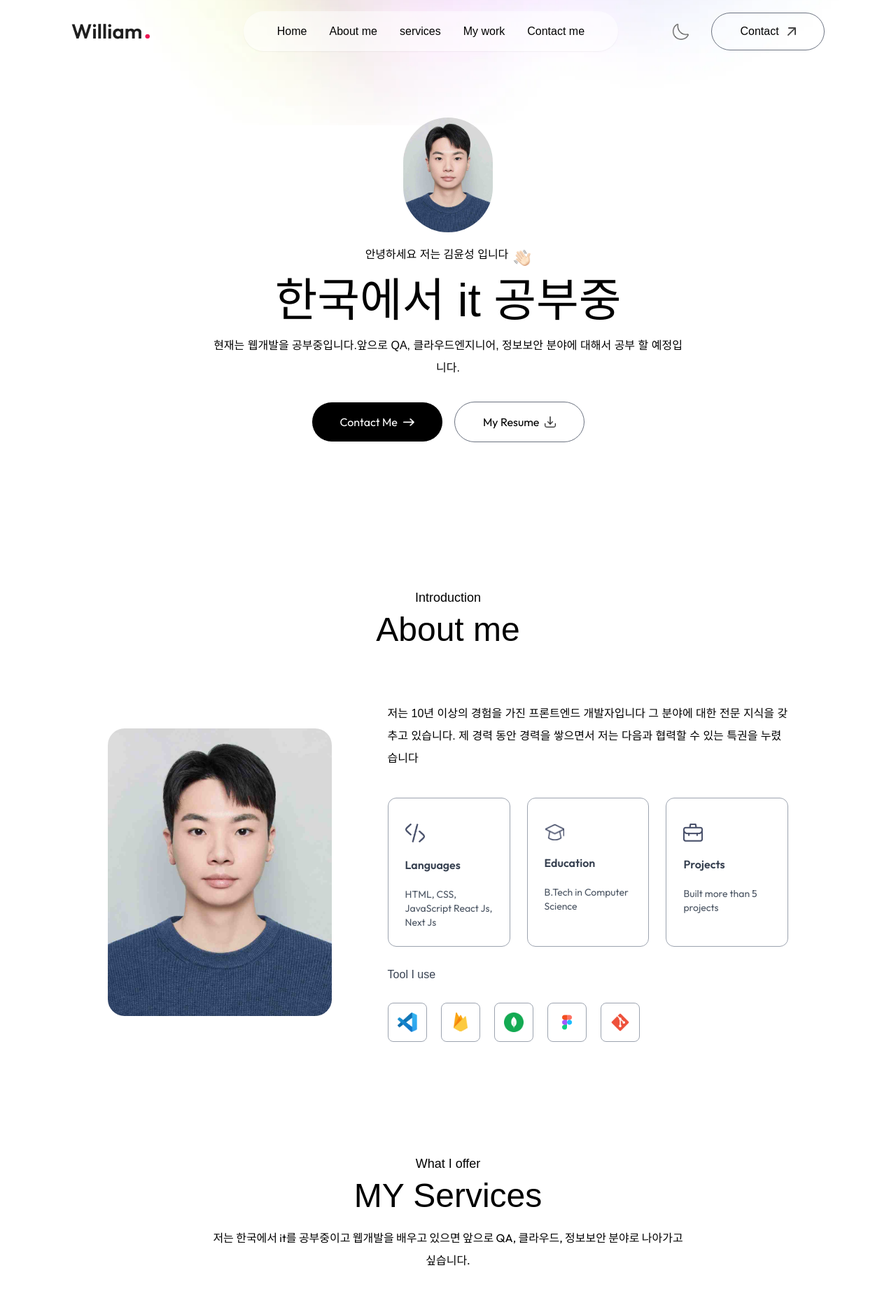
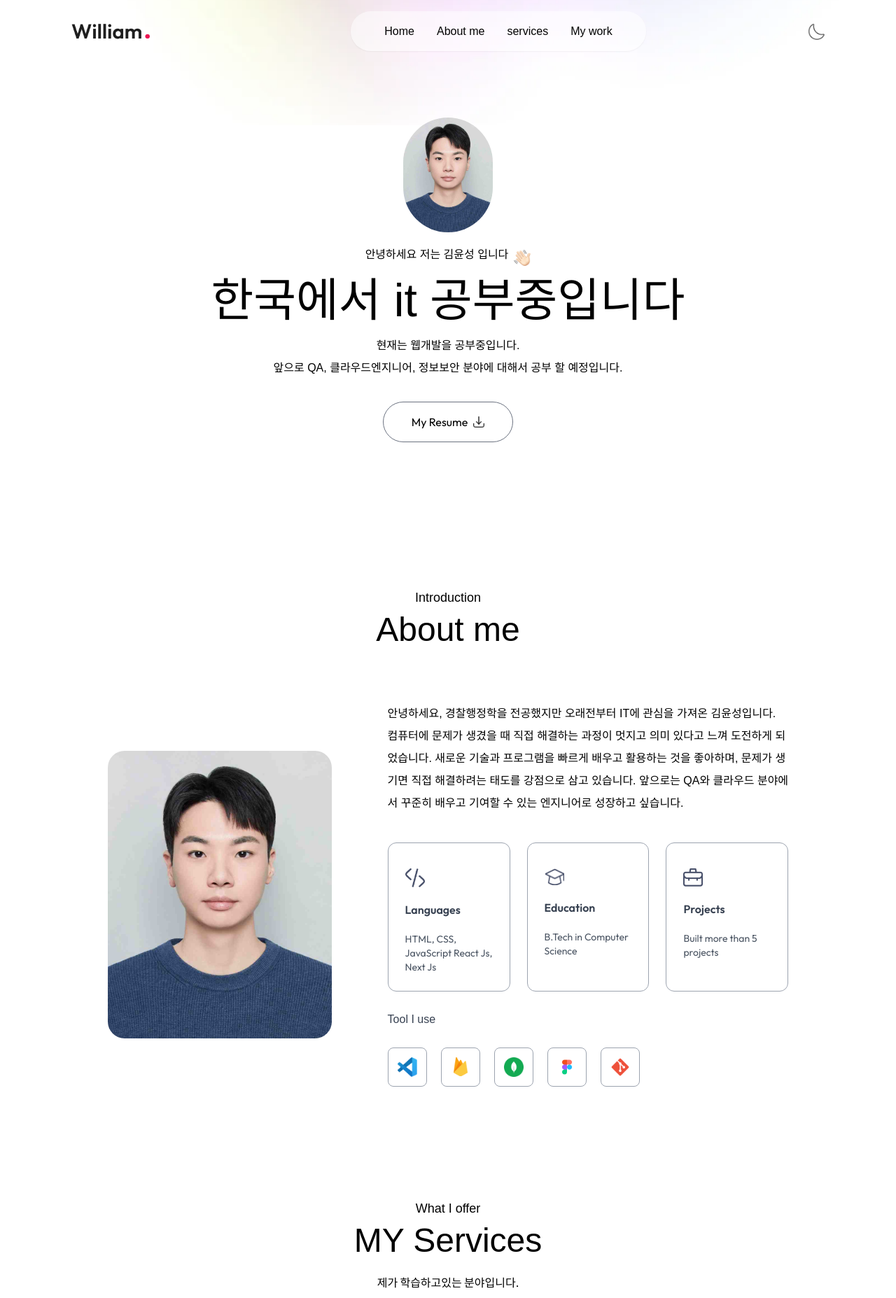
Before and after one commit to kys980819/portfolio, a Next.js app: page / in a window 1280 px wide. Shown: the top 1855 px of the page at 70% size. Built offline with nearby package versions, Linux system fonts and the light colour scheme; a web font is replaced by a local one.

Commit message:
우선 텍스트 수정가능한 부분 수정

```diff
--- a/app/components/About.jsx
+++ b/app/components/About.jsx
@@ -14,9 +14,10 @@ const About = ({isDarkMode}) => {
         </div>
         <div className='flex-1'>
             <p className='mb-10 max-w-2xl font-Ovo'>
-            저는 10년 이상의 경험을 가진 프론트엔드 개발자입니다
-            그 분야에 대한 전문 지식을 갖추고 있습니다. 제 경력 동안
-            경력을 쌓으면서 저는 다음과 협력할 수 있는 특권을 누렸습니다
+            안녕하세요, 경찰행정학을 전공했지만 오래전부터 IT에 관심을 가져온 김윤성입니다.
+            컴퓨터에 문제가 생겼을 때 직접 해결하는 과정이 멋지고 의미 있다고 느껴 도전하게 되었습니다.
+            새로운 기술과 프로그램을 빠르게 배우고 활용하는 것을 좋아하며, 문제가 생기면 직접 해결하려는 태도를 강점으로 삼고 있습니다.
+            앞으로는 QA와 클라우드 분야에서 꾸준히 배우고 기여할 수 있는 엔지니어로 성장하고 싶습니다.
             </p>
             {/*About me에서 언어, 학력, 프로젝트 수정 할떄 여기 참고 assets.js 파일에서 수정  */}
             <ul className='grid grid-cols-1 sm:grid-cols-3 gap-6 max-w-2xl'>
--- a/app/components/Header.jsx
+++ b/app/components/Header.jsx
@@ -10,14 +10,10 @@ const Header = () => {
       </div>
       <h3 className='flex items-end gap-2 text-x1 md:text-2x1 md-3 font-Ovo '>
         안녕하세요 저는 김윤성 입니다 <Image src={assets.hand_icon} alt='' className='w-6'/> </h3>
-      <h1 className='text-3xl sm:text-6xl lg:text-[66px] font-Ovo'> 한국에서 it 공부중</h1>
-      <p className='max-w-2xl mx-auto font-Ovo'> 현재는 웹개발을 공부중입니다.앞으로 QA, 클라우드엔지니어, 정보보안 분야에 대해서 공부 할 예정입니다.
-      </p>
+      <h1 className='text-3xl sm:text-6xl lg:text-[66px] font-Ovo'> 한국에서 it 공부중입니다</h1>
+      <p className='max-w-2xl mx-auto font-Ovo'>
+        현재는 웹개발을 공부중입니다. <br/> 앞으로 QA, 클라우드엔지니어, 정보보안 분야에 대해서 공부 할 예정입니다. </p>
       <div className='flex flex-col sm:flex-row items-center gap-4 mt-4'>
-        <a href="#contact"
-        className='px-10 py-3 border border-white rounded-full bg-black text-white flex items-center gap-2 dark:bg-transparent '
-        > Contact Me <Image src={assets.right_arrow_white} alt='' className='w-4'/></a>
-
         <a href="#sample-resume.pdf" download className='px-10 py-3 border rounded-full
          border-gray-500 flex items-center gap-2 bg-white dark:text-black'>
         My Resume <Image src={assets.download_icon} alt='' className='w-4'/></a>
--- a/app/components/Navbar.jsx
+++ b/app/components/Navbar.jsx
@@ -44,7 +44,6 @@ const Navbar = ({isDarkMode, setIsDarkMode}) => {
           <li><a className='font-Ovo' href="#about">About me</a></li>
           <li><a className='font-Ovo' href="#services">services</a></li>
           <li><a className='font-Ovo' href="#work">My work</a></li>
-          <li><a className='font-Ovo' href="#contact">Contact me</a></li>
         </ul>
 
         <div className='flex items-center gap-4'>
@@ -52,10 +51,6 @@ const Navbar = ({isDarkMode, setIsDarkMode}) => {
           <button onClick={()=>setIsDarkMode(prev => !prev)}>
             <Image src={isDarkMode ? assets.sun_icon : assets.moon_icon} alt='' className='w-6'/>
           </button>
-
-          <a href="#contact" className='hidden lg:flex items-center gap-3 px-10
-          py-2.5 border border-gray-500 rounded-full ml-4 font-Ovo'>Contact
-          <Image src={assets.arrow_icon} alt="" className='w-3'/></a>
 
           <button className='block md:hidden ml-3' onClick={openMenu}>
             <Image src={isDarkMode ? assets.menu_white : assets.menu_black} alt='' className='w-6'/>
@@ -75,7 +70,6 @@ const Navbar = ({isDarkMode, setIsDarkMode}) => {
           <li><a className='font-Ovo' onClick={closeMenu} href="#about">About me</a></li>
           <li><a className='font-Ovo' onClick={closeMenu} href="#services">services</a></li>
           <li><a className='font-Ovo' onClick={closeMenu} href="#work">My work</a></li>
-          <li><a className='font-Ovo' onClick={closeMenu} href="#contact">Contact me</a></li>
         </ul>
       </nav>
     </>
--- a/app/components/Services.jsx
+++ b/app/components/Services.jsx
@@ -9,7 +9,7 @@ const Services = () => {
         <h2 className='text-center text-5xl font-Ovo'> MY Services </h2>
 
         <p className='text-center max-w-2xl mx-auto mt-5 mb-12 Font-Ovo'>
-        저는 한국에서 it를 공부중이고 웹개발을 배우고 있으면 앞으로 QA, 클라우드, 정보보안 분야로 나아가고 싶습니다.
+        제가 학습하고있는 분야입니다. <br/> 앞으로는 QA, 클라우드, 정보보안 분야로 나아가고 싶습니다.
         </p>
             <div className='grid grid-cols-auto gap-6 my-10'>
                 {serviceData.map(({icon, title, description, link}, index)=>(
--- a/app/components/Work.jsx
+++ b/app/components/Work.jsx
@@ -9,7 +9,7 @@ const Work = (isDarkMode) => {
         <h2 className='text-center text-5xl font-Ovo'> MY latese Work </h2>
 
         <p className='text-center max-w-2xl mx-auto mt-5 mb-12 Font-Ovo'>
-        저는 한국에서 it를 공부중이고 웹개발을 배우고 있으면 앞으로 QA, 클라우드, 정보보안 분야로 나아가고 싶습니다.
+        지금까지 학습하며 진행한 프로젝트들을 모았습니다. <br/>배운 기술을 직접 적용하며 경험을 쌓아가는 과정을 담았습니다.
         </p>
 
         <div className='grid grid-cols-auto my-10 gap-5 dark:text-black'>
```
